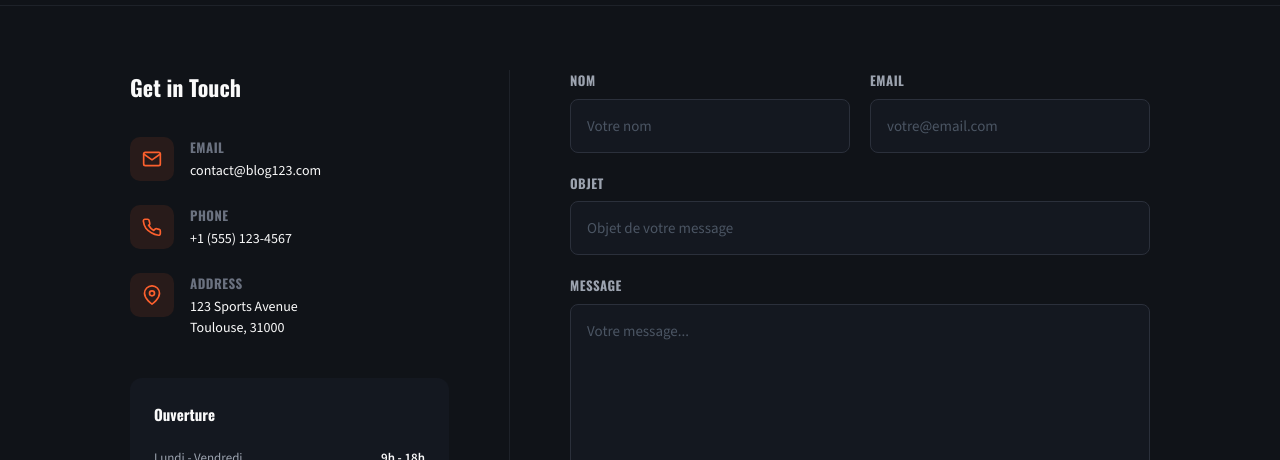
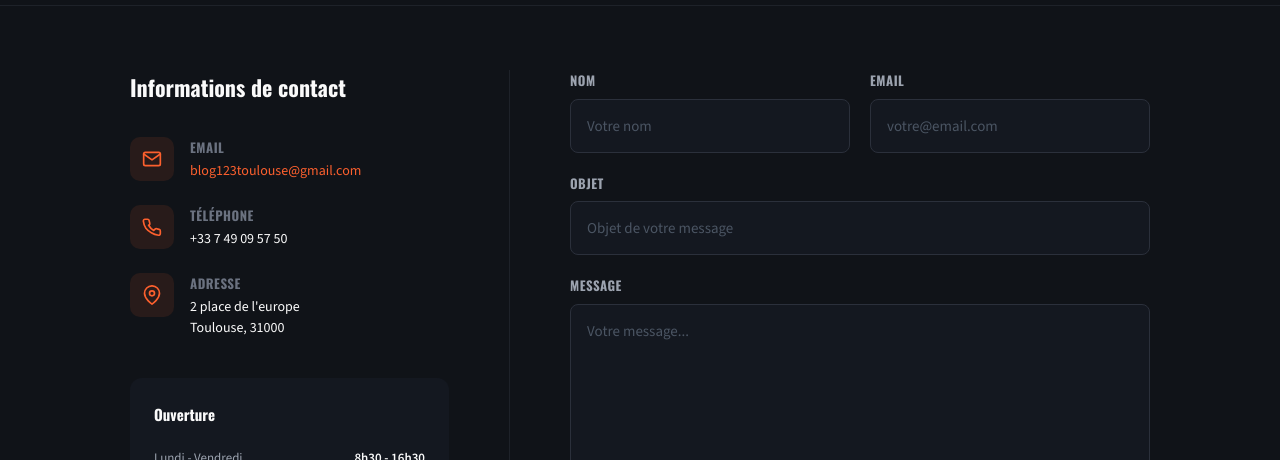
Before and after one commit to gonicolas12/blog123, a Vue app in the folder frontend/: page /contact in a window 1280 px wide. Shown: the part 340-800 px from the top of the page. Built offline with nearby package versions, Linux system fonts and the light colour scheme; no server answers.

Commit message:
fix(contact): update contact information and labels to French

```diff
--- a/frontend/src/views/ContactView.vue
+++ b/frontend/src/views/ContactView.vue
@@ -13,7 +13,7 @@
     <div class="contact-body">
       <!-- LEFT: Get in Touch -->
       <div class="get-in-touch">
-        <h2 class="git-title">Get in Touch</h2>
+        <h2 class="git-title">Informations de contact</h2>
 
         <div class="info-list">
           <div class="info-item">
@@ -22,7 +22,7 @@
             </div>
             <div class="info-text">
               <p class="info-label">Email</p>
-              <p class="info-value">contact@blog123.com</p>
+              <p class="info-value"><a href="mailto:blog123toulouse@gmail.com">blog123toulouse@gmail.com</a></p>
             </div>
           </div>
 
@@ -31,8 +31,8 @@
               <svg width="20" height="20" viewBox="0 0 24 24" fill="none"><path d="M22 16.92v3a2 2 0 0 1-2.18 2 19.79 19.79 0 0 1-8.63-3.07A19.5 19.5 0 0 1 4.69 13.5 19.79 19.79 0 0 1 1.61 4.88 2 2 0 0 1 3.6 2.72l3-.01a2 2 0 0 1 2 1.72 12.84 12.84 0 0 0 .7 2.81 2 2 0 0 1-.45 2.11L7.91 9.91a16 16 0 0 0 6.18 6.18l1.56-1.56a2 2 0 0 1 2.11-.45 12.84 12.84 0 0 0 2.81.7A2 2 0 0 1 22 16.92z" stroke="#FC602E" stroke-width="2" stroke-linecap="round" stroke-linejoin="round"/></svg>
             </div>
             <div class="info-text">
-              <p class="info-label">Phone</p>
-              <p class="info-value">+1 (555) 123-4567</p>
+              <p class="info-label">Téléphone</p>
+              <p class="info-value">+33 7 49 09 57 50</p>
             </div>
           </div>
 
@@ -41,8 +41,8 @@
               <svg width="20" height="20" viewBox="0 0 24 24" fill="none"><path d="M21 10c0 7-9 13-9 13S3 17 3 10a9 9 0 1 1 18 0z" stroke="#FC602E" stroke-width="2" stroke-linecap="round" stroke-linejoin="round"/><circle cx="12" cy="10" r="3" stroke="#FC602E" stroke-width="2"/></svg>
             </div>
             <div class="info-text">
-              <p class="info-label">Address</p>
-              <p class="info-value">123 Sports Avenue<br/>Toulouse, 31000</p>
+              <p class="info-label">Adresse</p>
+              <p class="info-value">2 place de l'europe<br/>Toulouse, 31000</p>
             </div>
           </div>
         </div>
@@ -52,7 +52,7 @@
           <h3 class="hours-title">Ouverture</h3>
           <div class="hours-row">
             <span>Lundi - Vendredi</span>
-            <span class="hours-val">9h - 18h</span>
+            <span class="hours-val">8h30 - 16h30</span>
           </div>
           <div class="hours-row">
             <span>Samedi</span>
@@ -205,6 +205,15 @@ const handleSubmit = () => {
   line-height: 1.5;
 }
 
+.info-value a {
+  color: #FC602E;
+  text-decoration: none;
+}
+
+.info-value a:hover {
+  text-decoration: underline;
+}
+
 /* Hours */
 .hours-box {
   background: #141820;
```
